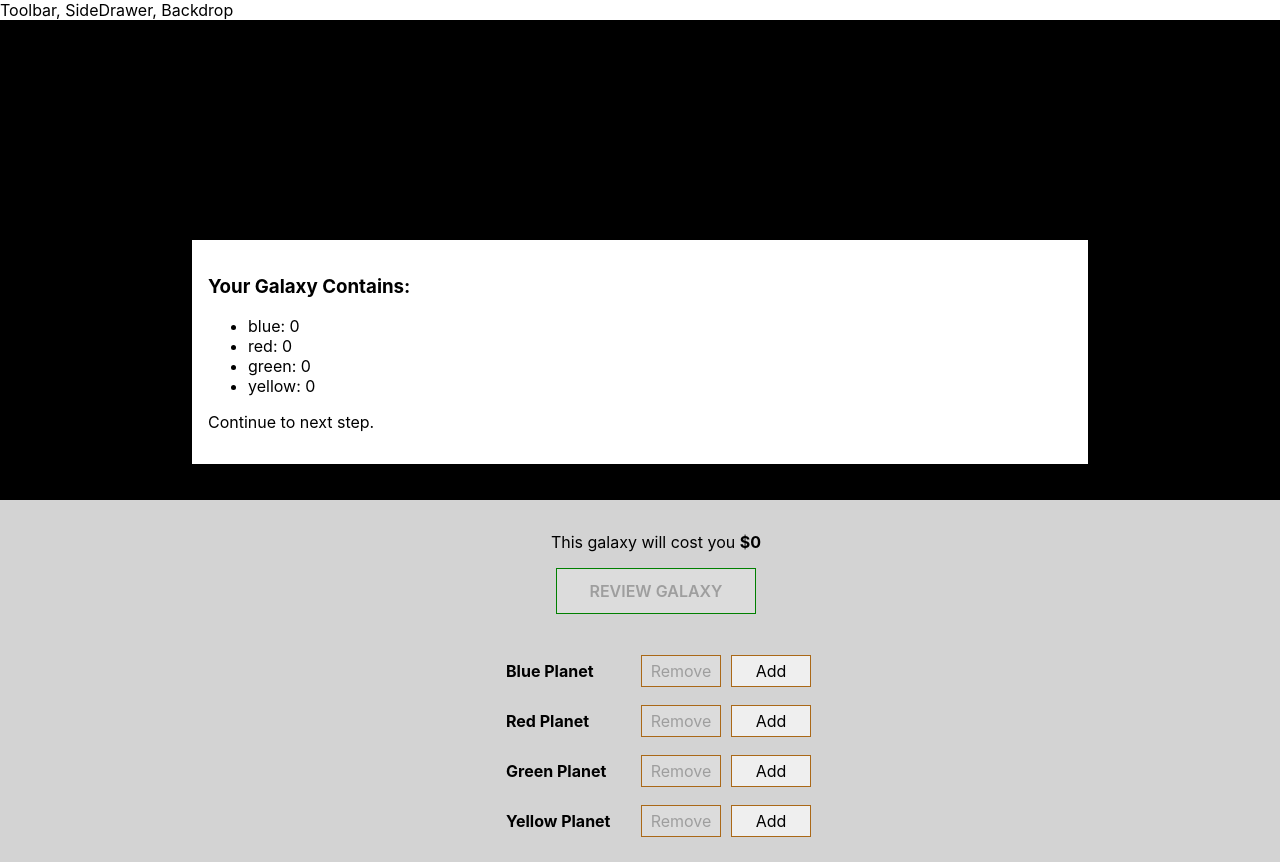
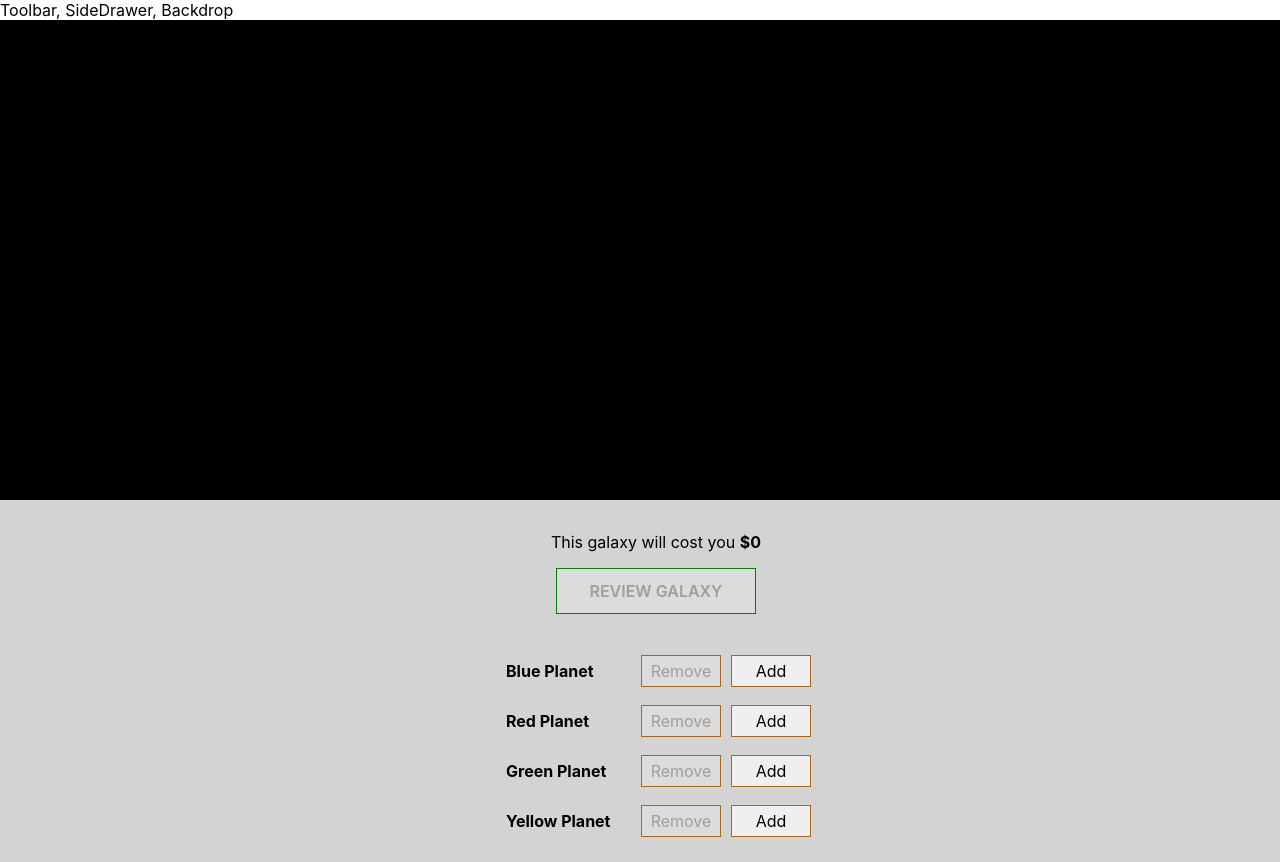
Before and after one commit to mcheng09/react-galaxy-builder, a React app: page / in a window 1280 px wide. Shown: the top 862 px of the page. Built offline with nearby package versions, Linux system fonts and the light colour scheme.

Commit message:
feat(GalaxyBuilder): adds onClick showModal feature

```diff
--- a/src/components/Galaxy/GalaxyControls/GalaxyControls.js
+++ b/src/components/Galaxy/GalaxyControls/GalaxyControls.js
@@ -14,7 +14,7 @@ const GalaxyControls = (props) => {
   return (
     <div className={style.GalaxyControls}>
       <p>This galaxy will cost you <strong>${props.cost}</strong></p>
-      <button className={style.ReviewBtn} disabled={props.reviewable}>Review Galaxy</button>
+      <button className={style.ReviewBtn} disabled={props.reviewable} onClick={props.openModal}>Review Galaxy</button>
       { controls.map((control, i) => {
         return <GalaxyControl
                   label={control.label}
--- a/src/components/UI/Modal/Modal.js
+++ b/src/components/UI/Modal/Modal.js
@@ -4,7 +4,11 @@ import style from './Modal.module.css';
 
 const modal = (props) => {
   return (
-    <div className={style.Modal}>
+    <div
+      className={style.Modal}
+      style={{
+        opacity: props.show ? '1' : '0'
+      }}>
       {props.children}
     </div>
   )
--- a/src/containers/GalaxyBuilder/GalaxyBuilder.js
+++ b/src/containers/GalaxyBuilder/GalaxyBuilder.js
@@ -22,7 +22,8 @@ class GalaxyBuilder extends Component {
       yellow: 0
     },
     totalCost: 0,
-    reviewable: false
+    reviewable: false,
+    openModal: false
   }
 
   //Methods
@@ -63,6 +64,10 @@ class GalaxyBuilder extends Component {
     this.updatedReviewState(updatedPlanets);
   }
 
+  modalHandler = () => {
+    this.setState({ openModal: true });
+  }
+
   render () {
 
     // Set planets to true/false and pass down the info
@@ -75,7 +80,7 @@ class GalaxyBuilder extends Component {
 
     return (
         <div>
-          <Modal>
+          <Modal show={this.state.openModal}>
             <GalaxyReview planets={this.state.planets} />
           </Modal>
           <Galaxy planets={this.state.planets}/>
@@ -85,6 +90,7 @@ class GalaxyBuilder extends Component {
             addPlanet={this.addPlanetHandler}
             removePlanet={this.removePlanetHandler}
             disabled={disabledInfo}
+            openModal={this.modalHandler}
           />
         </div>
     )
```
